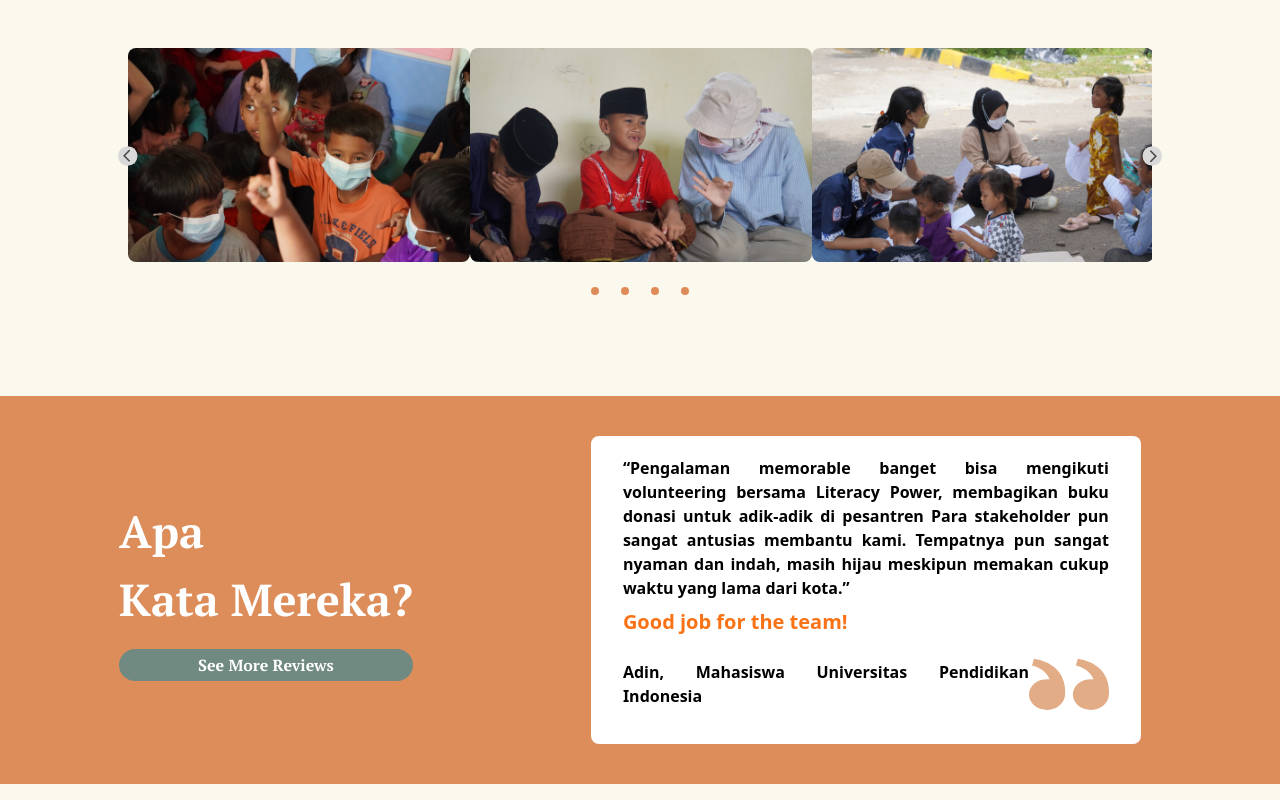
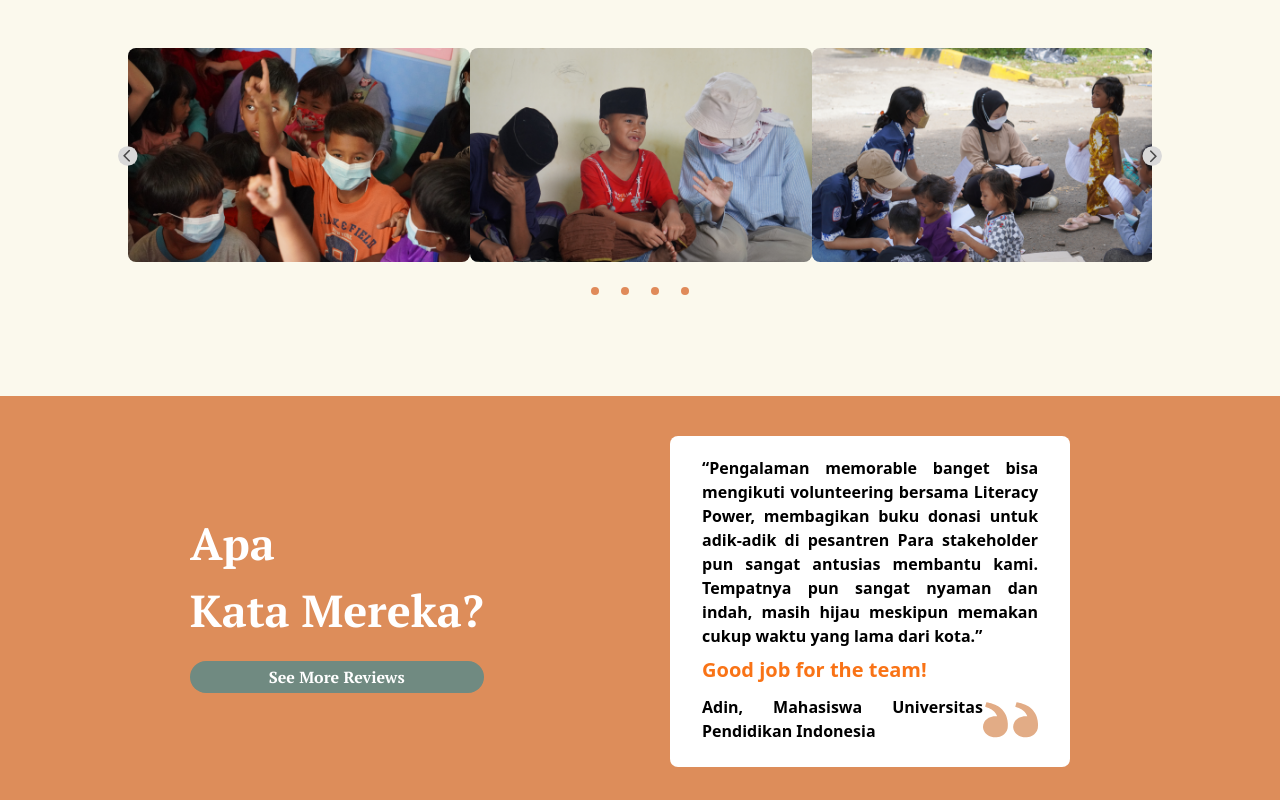
Before and after one commit to literacypowerdev/literacypowerindonesia, a Next.js app: page /test in a window 1280 px wide. Shown: the top 800 px of the page. Built offline with nearby package versions, Linux system fonts and the light colour scheme; no server answers.

Commit message:
Fixed review footer section bugs

```diff
--- a/components/organisms/Reviews/index.tsx
+++ b/components/organisms/Reviews/index.tsx
@@ -17,7 +17,8 @@ const Reviews = () => {
   };
   const data = ReviewSlider;
   return (
-    <div className="Container bg-main-orange flex flex-col md:flex-row justify-between items-center px-40 py-5 m-auto lg:justify-around lg:px-10">
+    <div className="bg-main-orange py-5">
+      <div className="w-11/12 md:w-10/12 mx-auto flex flex-col md:flex-row lg:justify-around justify-between items-center ">
         <div className="Left flex flex-col gap-4">
           <div className="Bergabung text-white font-bold text-title2 text-center md:text-left font-ptserif">
             <h1>
@@ -30,8 +31,8 @@ const Reviews = () => {
             <Button text="See More Reviews" size="normal" border="full" />
           </div>
         </div>
-      <div className="Slider text-left md:text-justify p-5">
-        <div className="bg-white rounded-lg py-5 px-8 lg:w-[550px] w-[250px] md:w-[400px]">
+        <div className="Slider w-full md:w-fit text-left md:text-justify p-5">
+          <div className="bg-white mx-auto rounded-lg py-5 px-8 w-full max-w-[500px] md:w-[400px]">
             <Slider {...settings}>
               {data.map((item) => {
                 return (
@@ -57,6 +58,7 @@ const Reviews = () => {
           </div>
         </div>
       </div>
+    </div>
   );
 };
 
```
Lines whose indentation alone changed are shown as unchanged.
